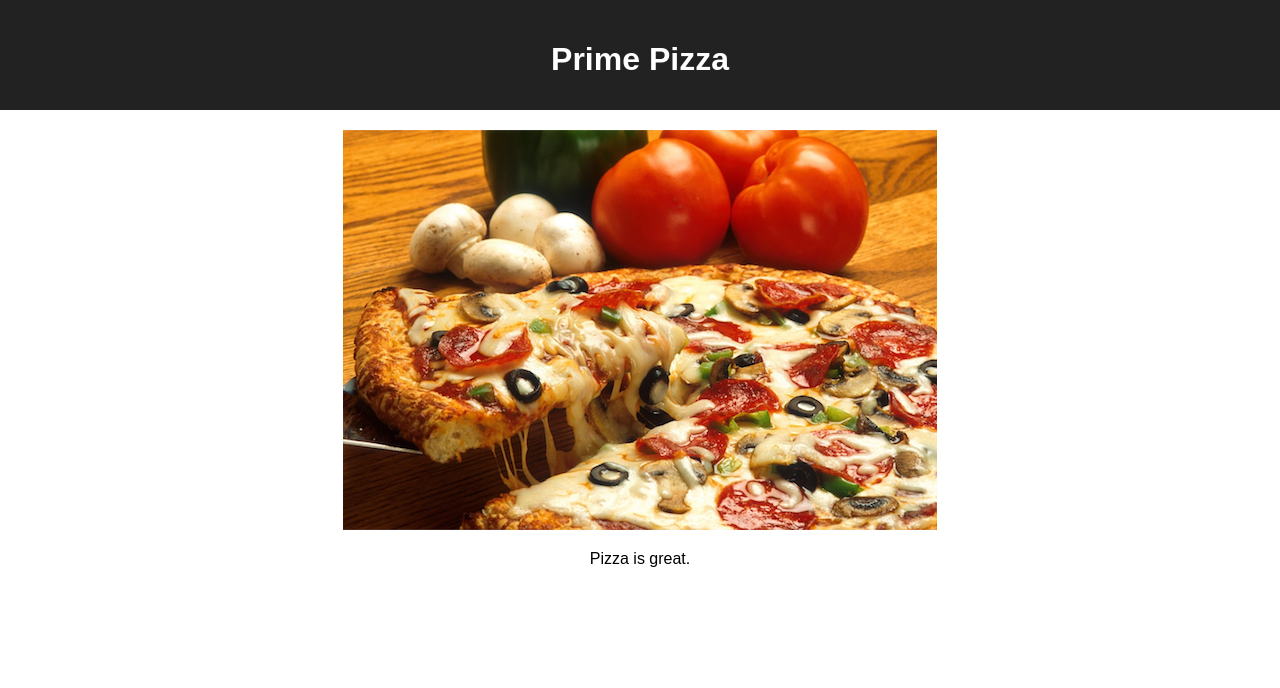
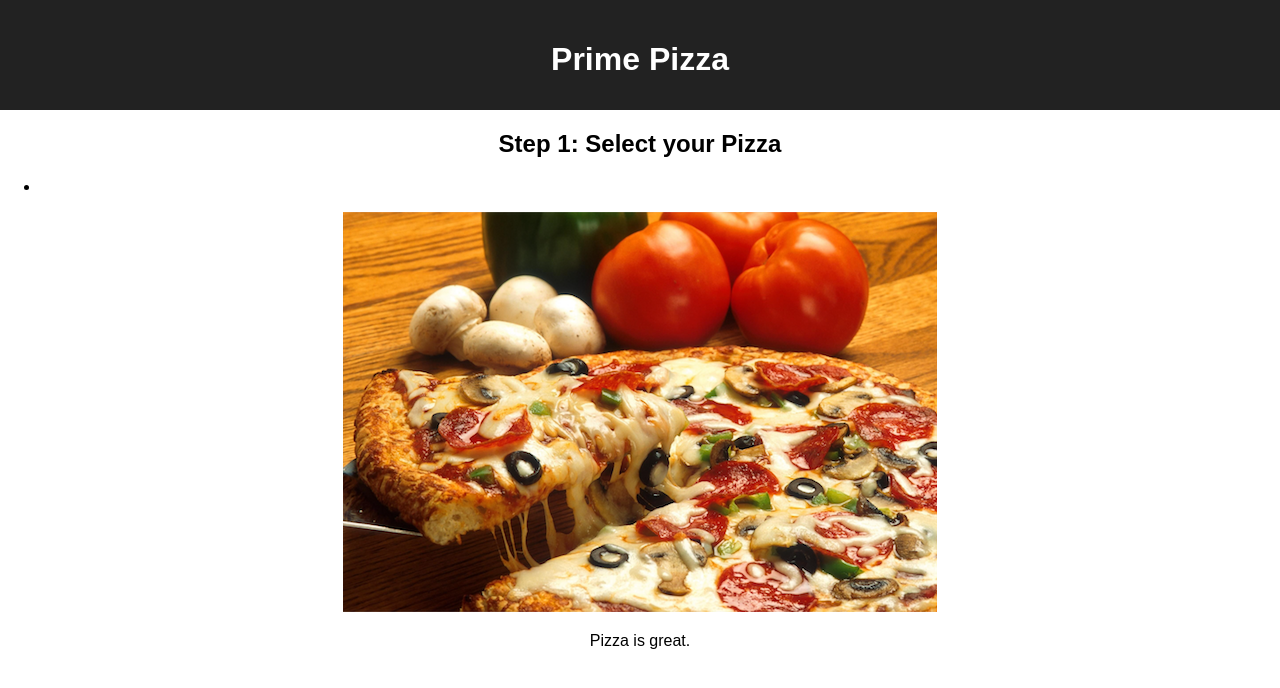
Before and after one commit to FCLee12/redux-pizza-parlor, a React (Create React App) app: page / in a window 1280 px wide. Shown: the top 688 px of the page. Built offline with nearby package versions, Linux system fonts and the light colour scheme.

Commit message:
started up the installs as well as started the HTML piece in app.jsx for our portion.

```diff
--- a/package.json
+++ b/package.json
@@ -11,7 +11,7 @@
     "react-redux": "^7.2.9",
     "react-router-dom": "^5.3.0",
     "react-scripts": "^5.0.1",
-    "redux": "^4.1.2",
+    "redux": "^4.2.1",
     "redux-logger": "^3.0.6"
   },
   "devDependencies": {
--- a/src/components/App/App.jsx
+++ b/src/components/App/App.jsx
@@ -1,15 +1,31 @@
 import React from 'react';
 import axios from 'axios';
+
 import './App.css';
 
 function App() {
+
+
+
+
+
 
   return (
     <div className='App'>
       <header className='App-header'>
         <h1 className='App-title'>Prime Pizza</h1>
       </header>
+      <h2>Step 1: Select your Pizza</h2>
+      <div>
+        <ul>
+          <li>
 
+
+
+          </li>
+        </ul>
+
+      </div>
       <img src='images/pizza_photo.png' />
       <p>Pizza is great.</p>
 
--- a/src/index.js
+++ b/src/index.js
@@ -1,11 +1,25 @@
 import React from 'react';
 import ReactDOM from 'react-dom/client';
+import { createStore, combineReducers, applyMiddleware} from 'redux';
+import { Provider } from 'react-redux';
+import logger from 'redux-logger';
 import './index.css';
 import App from './components/App/App';
+
+//This is our Redux store.
+const storeInstance = createStore(
+    combineReducers({
+
+
+    }),
+    applyMiddleware(logger)
+)
 
 const root = ReactDOM.createRoot(document.getElementById('root'));
 root.render(
     <React.StrictMode>
+        <Provider store={storeInstance} >
         <App />
+        </Provider>
     </React.StrictMode>
 );
```
Also changed, not shown: 1 other file (tests, documents, lock files or other folders).
